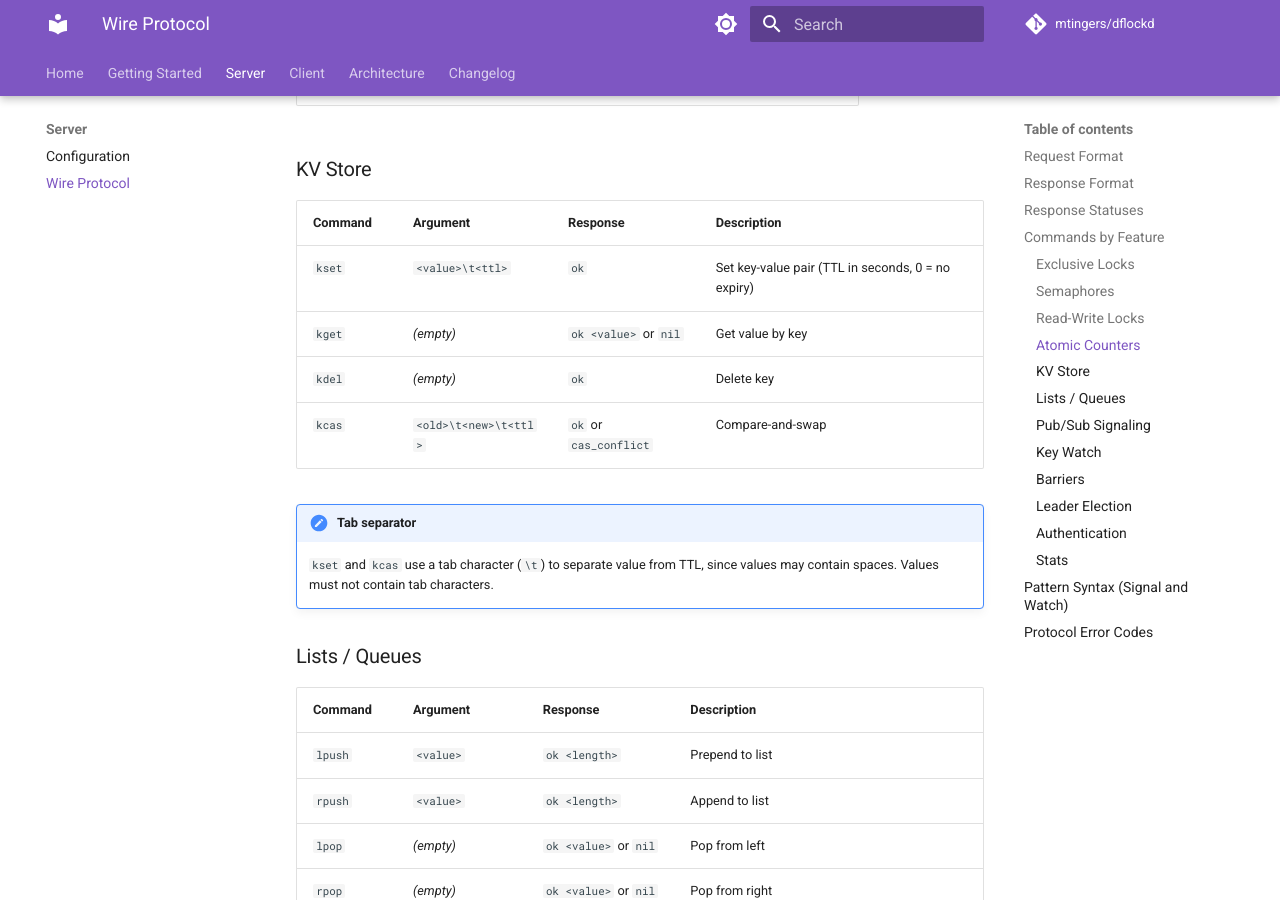
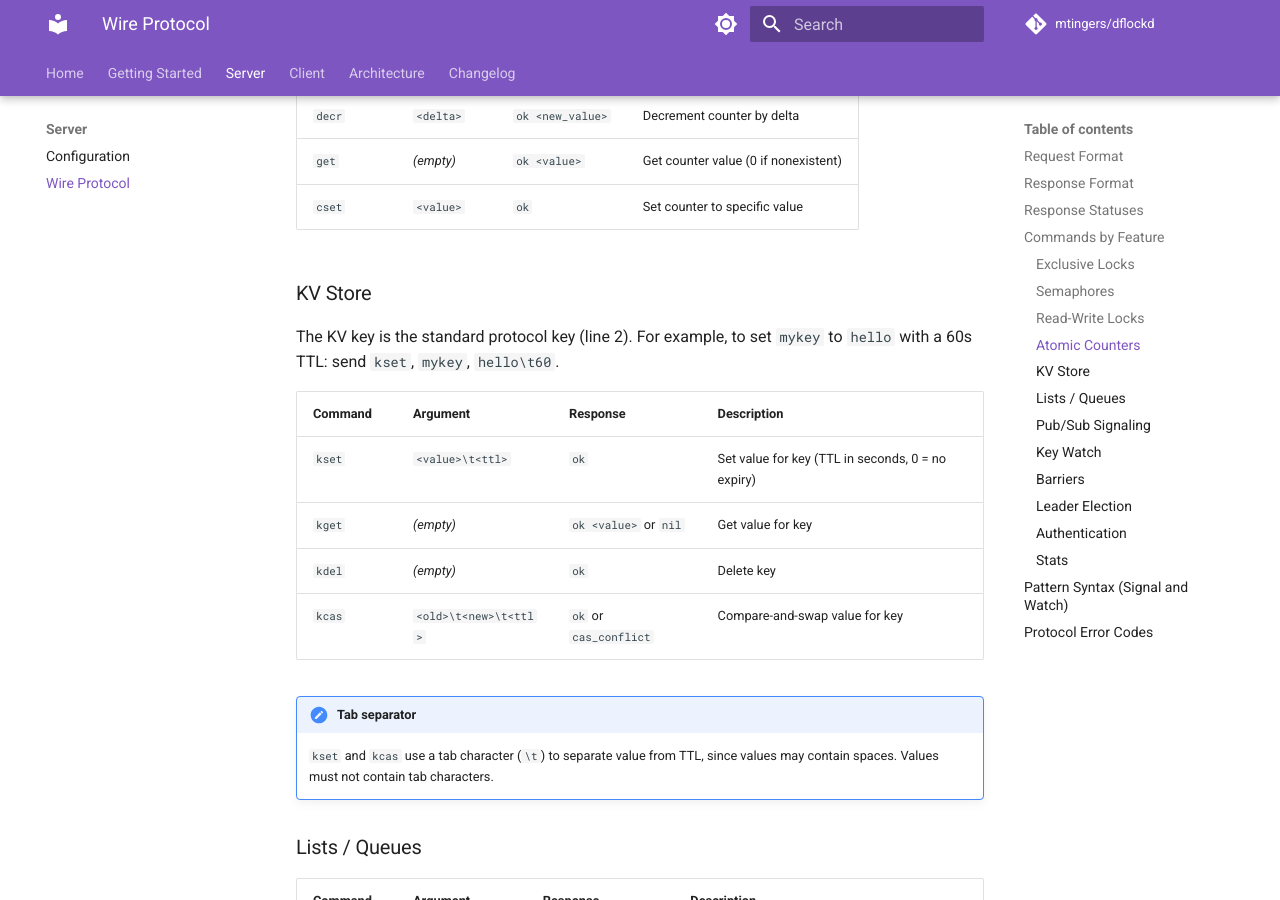
Before and after one commit to mtingers/dflockd, an MkDocs documentation site: the page built from docs/server/protocol.md, in a window 1280 px wide and 900 px high, scrolled down 3664 px. Built offline with MkDocs 1.6.1 and Material for MkDocs 9.7.7, drawn with Linux system fonts in a browser that asks for light colours; comment, search, counter and statistics services are not loaded; some of the changed text lies outside the part shown.

Commit message:
docs: clarify that protocol key is always line 2 in command tables
Co-Authored-By: Claude Opus 4.6 <noreply@anthropic.com>

```diff
--- a/docs/server/protocol.md
+++ b/docs/server/protocol.md
@@ -15,6 +15,9 @@ dflockd uses a simple line-based TCP protocol. Every request is exactly **3 line
 - **argument** -- command-specific argument (may be empty)
 
 Each line is terminated by `\n`. Lines are limited to 256 bytes. Carriage returns (`\r`) are stripped.
+
+!!! info "Key is always line 2"
+    The **key** (line 2) is present in every request. The command tables below only show the **argument** (line 3) since the key is always the same positional field.
 
 ## Response Format
 
@@ -95,12 +98,14 @@ Responses are a single line. The first word is a status code, optionally followe
 
 ### KV Store
 
+The KV key is the standard protocol key (line 2). For example, to set `mykey` to `hello` with a 60s TTL: send `kset`, `mykey`, `hello\t60`.
+
 | Command | Argument | Response | Description |
 |---------|----------|----------|-------------|
-| `kset` | `<value>\t<ttl>` | `ok` | Set key-value pair (TTL in seconds, 0 = no expiry) |
-| `kget` | _(empty)_ | `ok <value>` or `nil` | Get value by key |
+| `kset` | `<value>\t<ttl>` | `ok` | Set value for key (TTL in seconds, 0 = no expiry) |
+| `kget` | _(empty)_ | `ok <value>` or `nil` | Get value for key |
 | `kdel` | _(empty)_ | `ok` | Delete key |
-| `kcas` | `<old>\t<new>\t<ttl>` | `ok` or `cas_conflict` | Compare-and-swap |
+| `kcas` | `<old>\t<new>\t<ttl>` | `ok` or `cas_conflict` | Compare-and-swap value for key |
 
 !!! note "Tab separator"
     `kset` and `kcas` use a tab character (`\t`) to separate value from TTL, since values may contain spaces. Values must not contain tab characters.
```
